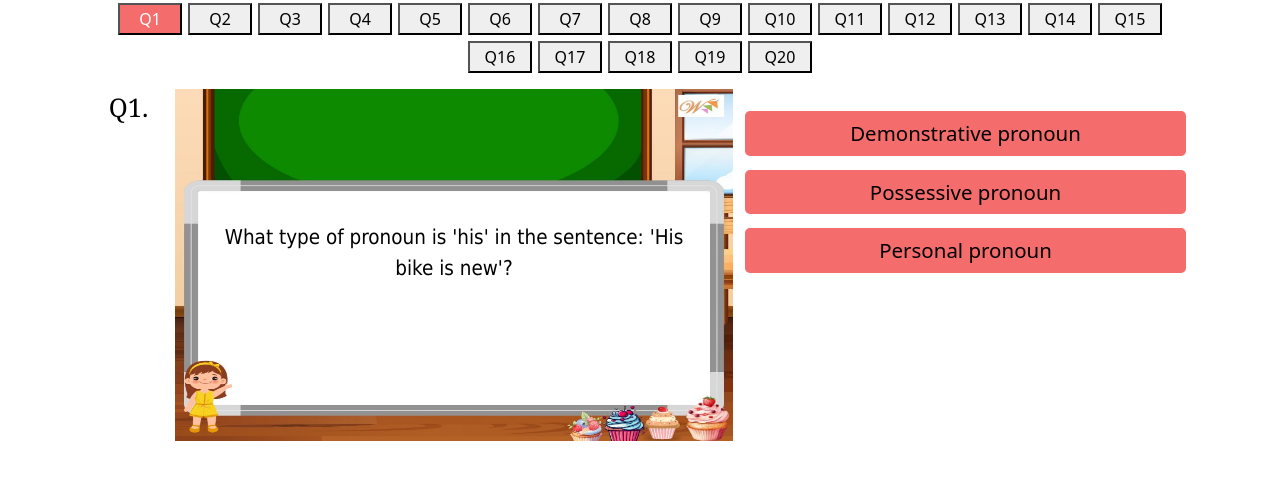
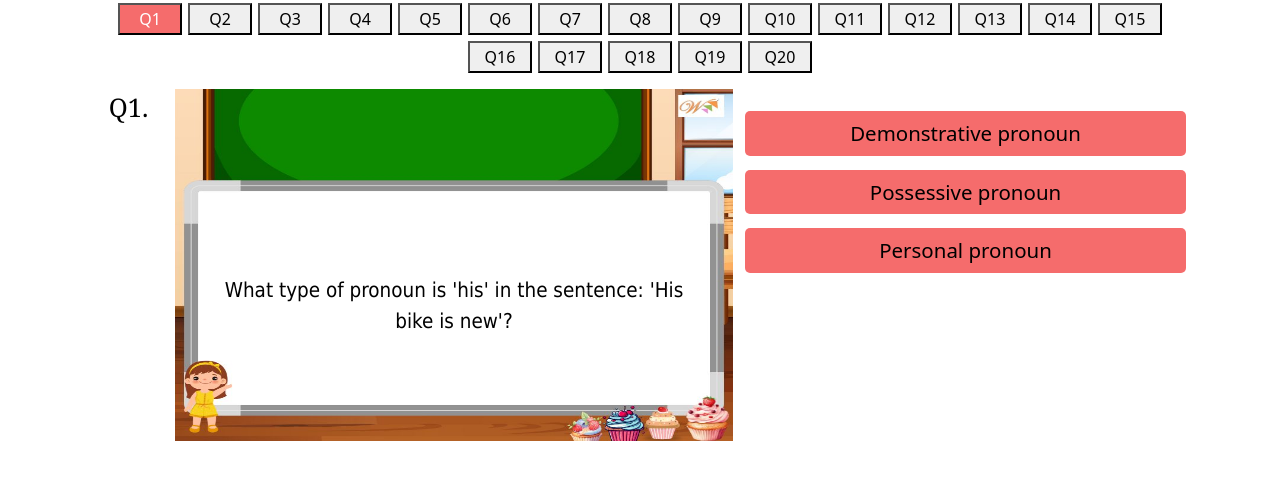
Before and after one commit to waytosucceed/G3NLC26_AC2_ENG, a plain HTML site: page index.html in a window 1280 px wide. Shown: the part 148-628 px from the top of the page. Drawn offline with nearby package versions, Linux system fonts and the light colour scheme; a web font is replaced by a local one.

Commit message:
Update wts.css

```diff
--- a/wts.css
+++ b/wts.css
@@ -22,7 +22,7 @@
     margin-top: 1%;
     color: black;
     position: absolute;
-    top: 45%;
+
   }
 
 
@@ -105,4 +105,5 @@ height: 3em;
   padding-top: 1px;
   font-size: 30px;
   font-weight: 700;
+
 }
```
